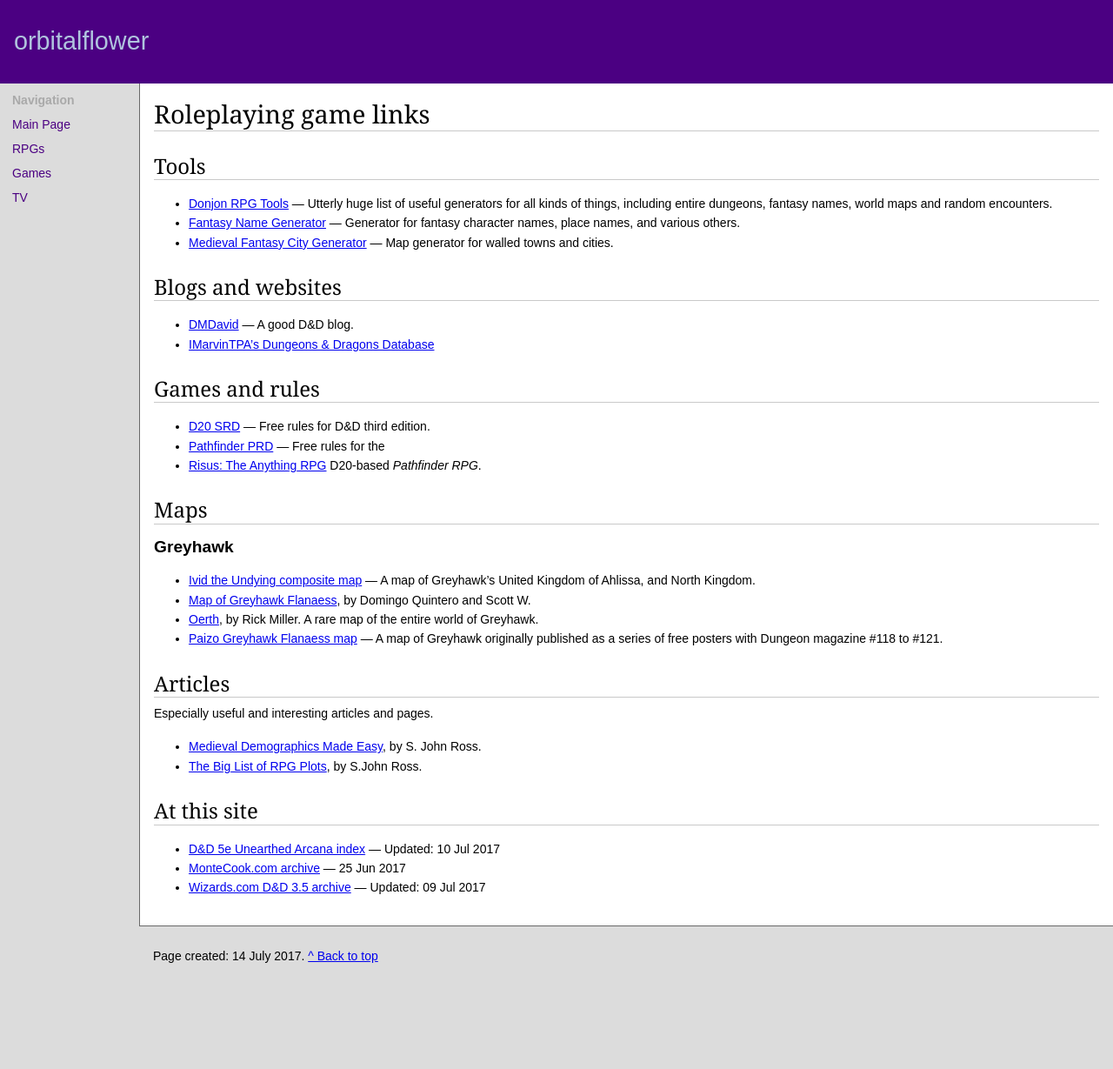
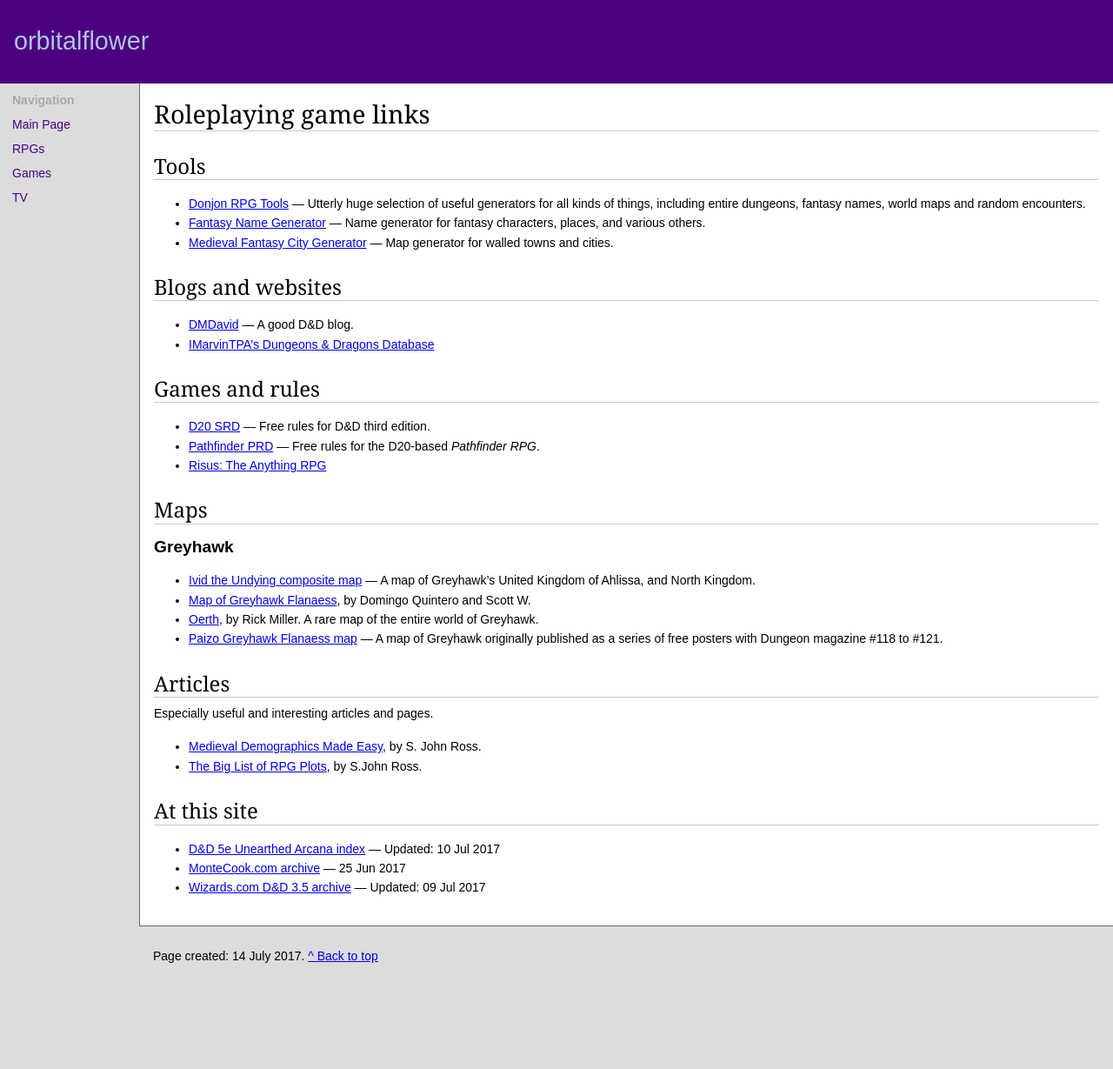
Before and after one commit to orbitalflower/orbitalflower.github.io, a Jekyll site: the page built from _posts/2017-07-14-links.md, in a window 1280 px wide. Shown: the whole page at 87% size. Built offline with Jekyll 4.4.1, drawn with Linux system fonts in a browser that asks for light colours.

Commit message:
corrections

```diff
--- a/_posts/2017-07-14-links.md
+++ b/_posts/2017-07-14-links.md
@@ -9,11 +9,11 @@
 
 ## Tools
 
-- [Donjon RPG Tools](https://donjon.bin.sh/) --- Utterly huge list of useful
-  generators for all kinds of things, including entire dungeons, fantasy names,
-  world maps and random encounters.
-- [Fantasy Name Generator](https://www.fantasynamegen.com/) --- Generator for
-  fantasy character names, place names, and various others.
+- [Donjon RPG Tools](https://donjon.bin.sh/) --- Utterly huge selection of
+  useful generators for all kinds of things, including entire dungeons, fantasy
+  names,  world maps and random encounters.
+- [Fantasy Name Generator](https://www.fantasynamegen.com/) --- Name generator
+  for fantasy characters, places, and various others.
 - [Medieval Fantasy City Generator](https://watabou.itch.io/medieval-fantasy-city-generator) --- Map generator for walled towns and cities.
 
 ## Blogs and websites
@@ -25,8 +25,8 @@
 
 - [D20 SRD](https://www.d20srd.org/) --- Free rules for D&D third edition.
 - [Pathfinder PRD](https://paizo.com/pathfinderRPG/prd/) --- Free rules for the
+  D20-based _Pathfinder RPG_.
 - [Risus: The Anything RPG](https://web.archive.org/web/20130122101530/http://www222.pair.com/sjohn/risus15.htm)
-  D20-based _Pathfinder RPG_.
 
 ## Maps
 
```
